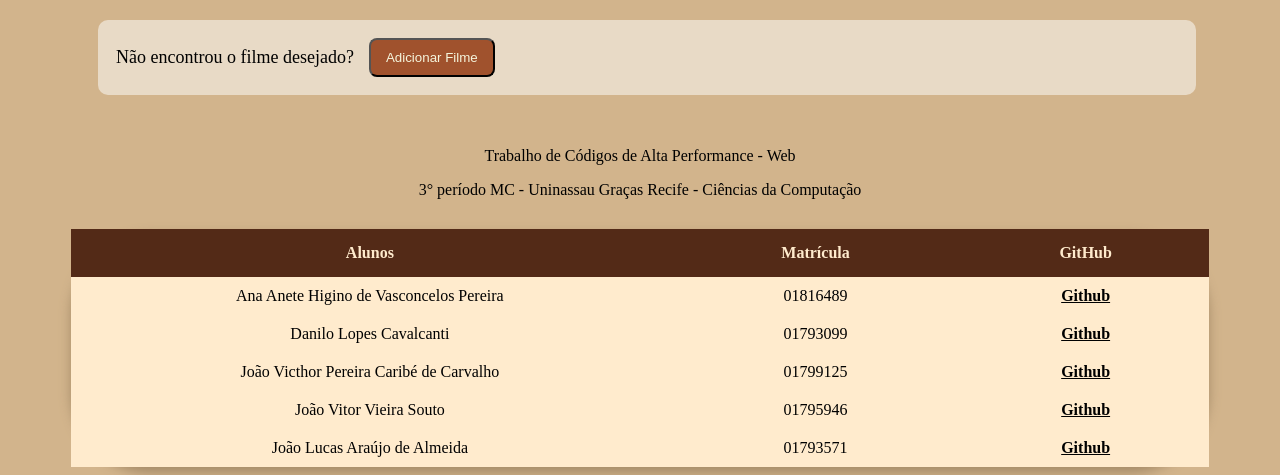
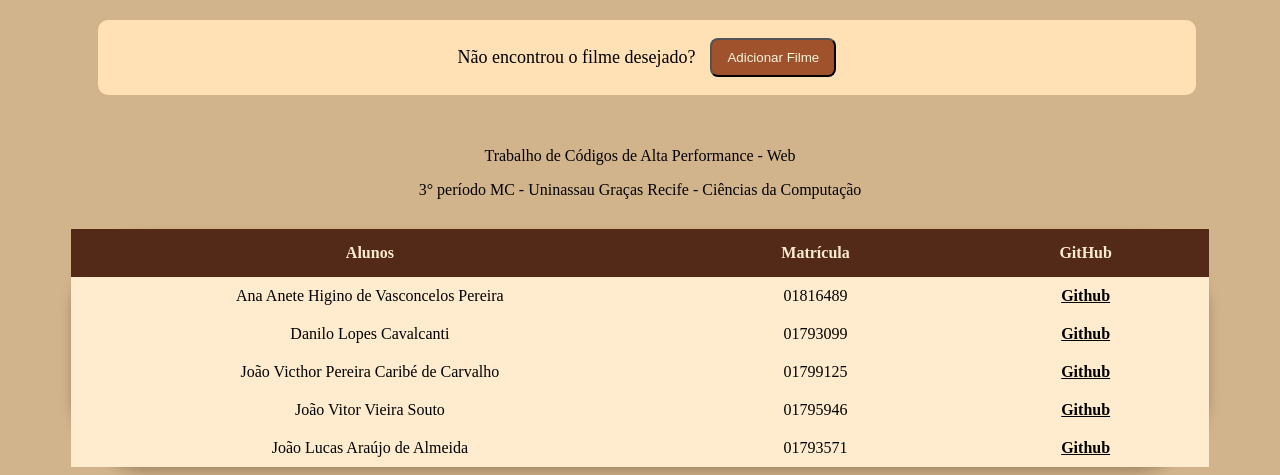
Before and after one commit to JvCaribe/projetoCodAltaPerformance, a Django app: template av2/filmes/templates/filmes/home.html in a window 1280 px wide. Shown: the part 328-803 px from the top of the page. Run offline with Django 5.2, Linux system fonts and the light colour scheme; the template is opened without the code that fills it, so the values that code supplies are empty; parts of the project's set-up code (start-up, migrations or seed data) failed here and were passed over.

Commit message:
Definindo cores do campo

```diff
--- a/av2/filmes/static/filmes/style.css
+++ b/av2/filmes/static/filmes/style.css
@@ -101,13 +101,14 @@ a {
 
 .add-filme {
     display: flex;
+    justify-content: center;
     align-items: center;
     align-self: center;
     width: 84%;
     gap: 15px;
     margin-top: 20px;
     margin-left: 90px;
-    background-color: rgba(255, 255, 255, 0.505);
+    background-color: rgb(255, 225, 181);
     padding: 18px;
     border-radius: 10px;
 }
--- a/av2/filmes/templates/filmes/home.html
+++ b/av2/filmes/templates/filmes/home.html
@@ -69,8 +69,6 @@
 </div>
 
 
-
-
 <div class="add-filme">
 
     <p class="texto-add">
```
